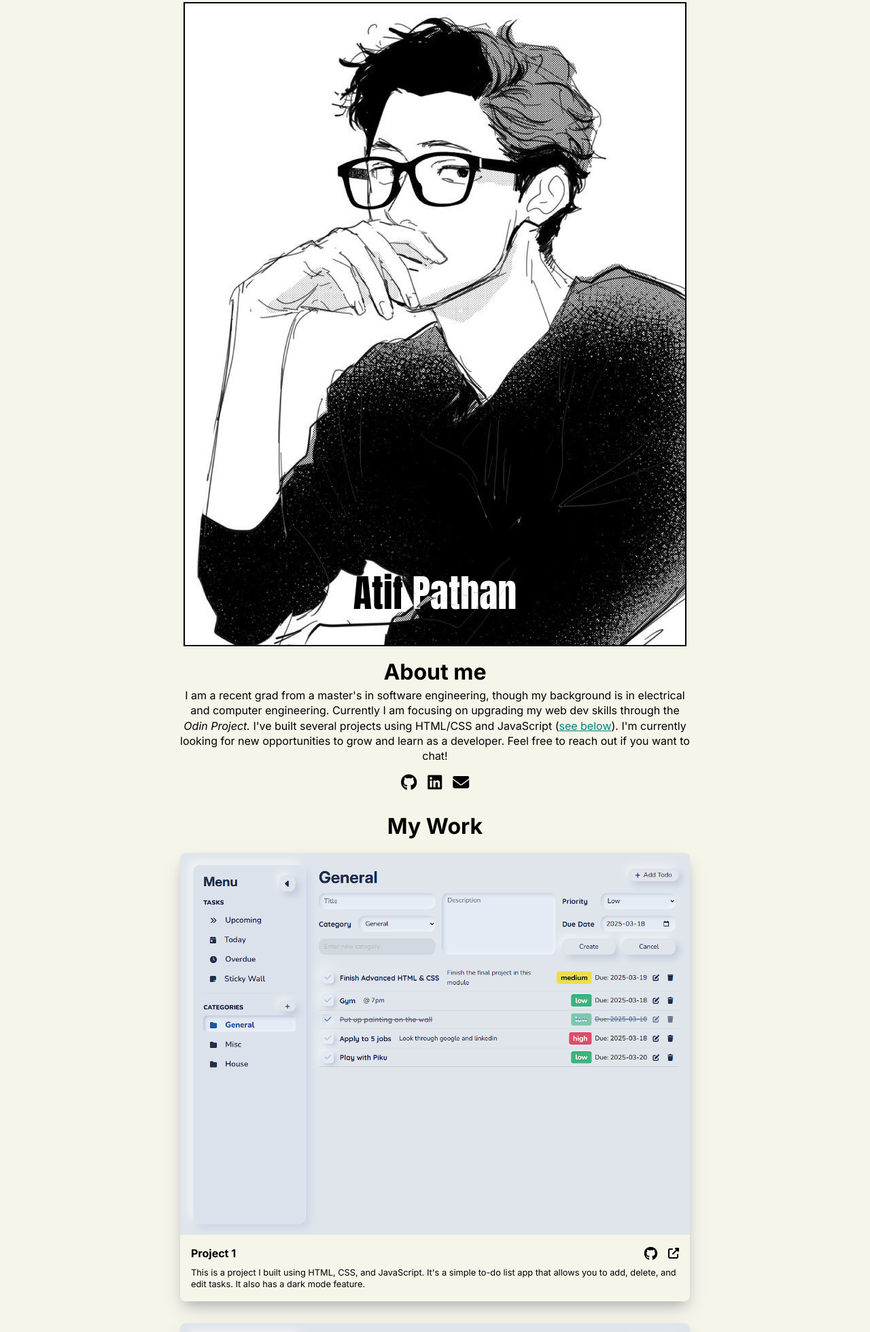
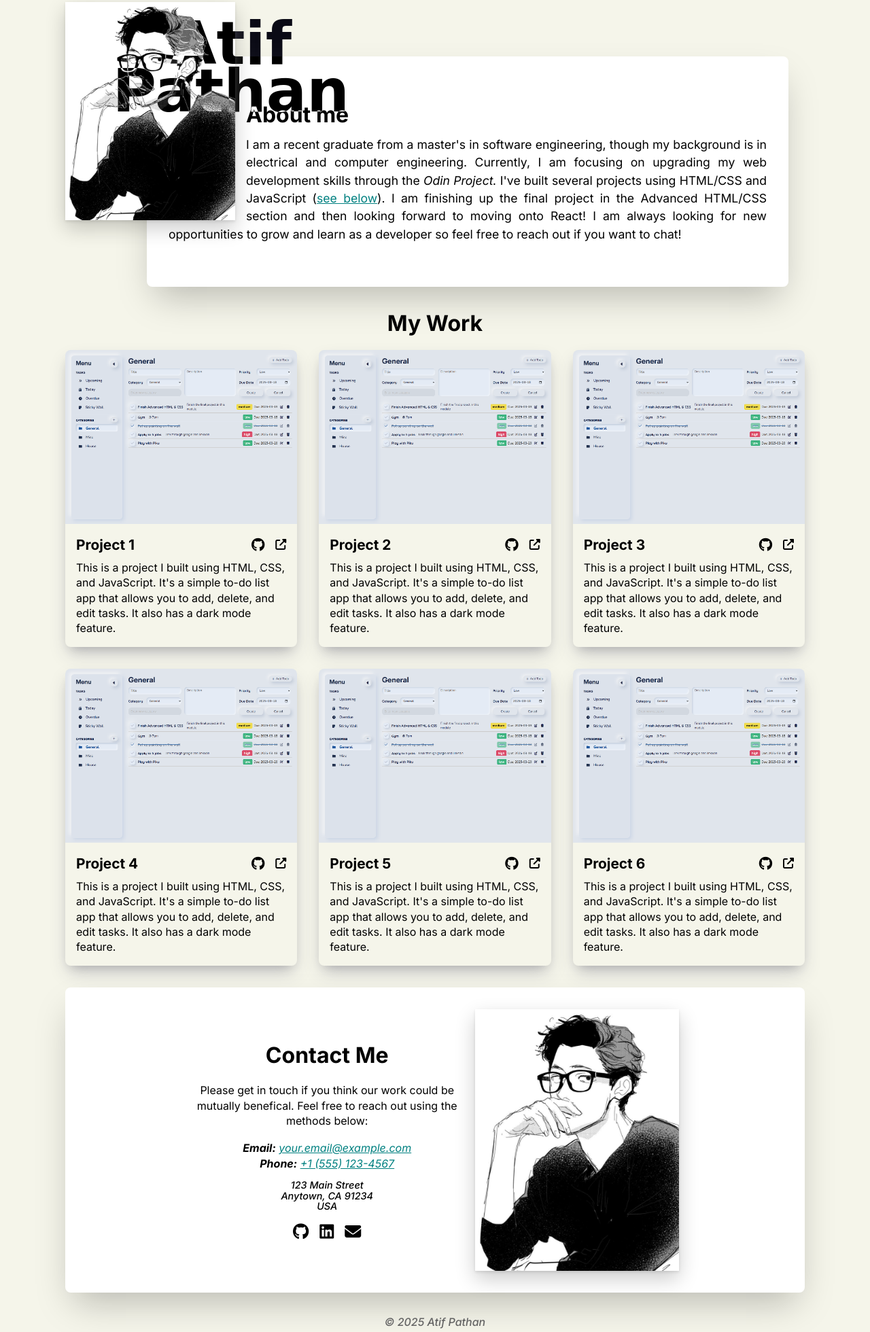
Before and after one commit to Atif-Pathan/homepage, a plain HTML site: page index.html in a window 1280 px wide. Shown: the part 29-1989 px from the top of the page at 68% size. Drawn offline with Linux system fonts and the light colour scheme; a web font is replaced by a local one.

Commit message:
add styling for tablet screen sizes

```diff
--- a/index.html
+++ b/index.html
@@ -13,14 +13,19 @@
 </head>
 <body>
     <header>
-        <div class="intro">
+        <div class="header-wrapper">
+        <!-- <div class="intro"> -->
+            <div class="headshot-wrapper">
                 <img class="headshot" src="./assets/me.jpg" alt="A headshot of Atif Pathan">
                 <h1 class="my-name">Atif Pathan</h1>
             </div>
+            <div class="about-me-wrapper">
                 <h2 class="section-heading">About me</h2>
                 <p class="about-me">
-            I am a recent grad from a master's in software engineering, though my background is in electrical and computer engineering. Currently I am focusing on upgrading my web dev skills through the <em>Odin Project.</em> I've built several projects using HTML/CSS and JavaScript (<u>see below</u>). I'm currently looking for new opportunities to grow and learn as a developer. Feel free to reach out if you want to chat!
+                    I am a recent graduate from a master's in software engineering, though my background is in electrical and computer engineering. Currently, I am focusing on upgrading my web development skills through the <em>Odin Project.</em> I've built several projects using HTML/CSS and JavaScript (<u>see below</u>). I am finishing up the final project in the Advanced HTML/CSS section and then looking forward to moving onto React! I am always looking for new opportunities to grow and learn as a developer so feel free to reach out if you want to chat!
                 </p>
+            </div>
+        </div>
         <nav aria-label="Social Media and Contact Links">
             <ul class="links">
                 <li>
@@ -156,9 +161,9 @@
     </main>
     <footer>
         <section id="contact">
+            <div class="contact-wrapper">
                 <h2 class="section-heading">Contact Me</h2>
                 <p class="call-action">Please get in touch if you think our work could be mutually benefical. Feel free to reach out using the methods below:</p>
-
                 <address>
                     <p>
                         <strong>Email:</strong> <a href="mailto:your.email@example.com">your.email@example.com</a>
@@ -172,7 +177,6 @@
                         USA
                     </p>
                 </address>
-
                 <nav aria-label="Social Media and Contact Links">
                     <ul class="links">
                         <li>
@@ -186,11 +190,10 @@
                         </li>
                     </ul>
                 </nav>
-
-            <p class="copy">&copy; 2025 Atif Pathan</p>
-
+            </div>
             <img class="my-image" src="./assets/me.jpg" alt="A headshot of Atif Pathan">
         </section>
+        <p class="copy">&copy; 2025 Atif Pathan</p>
     </footer>
 </body>
 </html>
--- a/styles.css
+++ b/styles.css
@@ -1,5 +1,5 @@
 
-@import url('https://fonts.googleapis.com/css2?family=Anton&family=Inter:ital,opsz,wght@0,14..32,100..900;1,14..32,100..900&display=swap');
+@import url('https://fonts.googleapis.com/css2?family=Anton&family=Fuggles&family=Inter:ital,opsz,wght@0,14..32,100..900;1,14..32,100..900&display=swap');
 /*
     1. Use a more-intuitive box-sizing model.
 */
@@ -30,7 +30,8 @@ body {
   -webkit-font-smoothing: antialiased;
   /* background: rgb(208, 208, 208); */
   font-family: "Inter", sans-serif;
-
+  min-width: 200px;
+  overflow-y: auto;
   background-color: rgb(245, 245, 234);
   display: flex;
   flex-direction: column;
@@ -97,6 +98,7 @@ header {
     flex-direction: column;
     margin: 2rem;
     align-items: center;
+    gap: 1rem;
 }
 
 main, footer {
@@ -115,7 +117,7 @@ footer {
 }
 
 header, main, footer {
-    max-width: 750px;
+    max-width: 80%;
 }
 
 .article-container {
@@ -125,29 +127,43 @@ header, main, footer {
     grid-template-columns: 1fr;
 }
 
-.intro {
+.header-wrapper {
     display: flex;
     flex-direction: column;
     align-items: center;
-    justify-content: center;
+    position: relative;
+}
+
+.headshot-wrapper {
     position: relative;
     margin-bottom: 1rem;
 }
 
 .headshot {
     border: 2px solid black;
+    max-width: 300px;
+    width: 100%;
 }
 
 .my-name {
+    position: absolute;
     width: 100%;
-    font-family: "Anton", sans-serif;
-    font-size: 3.5rem;
-    position: absolute;
-    bottom: 5%;
-    line-height: 1.1;
+    /* font-family: "Anton", sans-serif; */
+    font-family: "Fuggles", cursive;
+    font-size: 4.5rem;
+    font-weight: bold;
+    bottom: 10%;
+    left: 2%;
+    line-height: 0.8;
     color: white; /* Set text color to white */
     mix-blend-mode: difference; /* This creates the inversion effect */
     text-align: center;
+}
+
+.about-me-wrapper {
+    display: flex;
+    flex-direction: column;
+    align-items: center;
 }
 
 .section-heading {
@@ -158,7 +174,6 @@ header, main, footer {
 
 .about-me {
     text-align: center;
-    padding-bottom: 1rem;
 }
 
 .links {
@@ -204,16 +219,23 @@ u, a {
 }
 
 .card-title {
-    font-size: 1rem;
+    font-size: 1.3rem;
     font-weight: bold;
 }
 
 .card-content {
-    font-size: 0.8rem;
+    font-size: 1rem;
     padding: 0 1rem 1rem 1rem;
 }
 
 #contact {
+    display: flex;
+    flex-direction: column;
+    align-items: center;
+    gap: 1.1rem;
+}
+
+.contact-wrapper {
     display: flex;
     flex-direction: column;
     align-items: center;
@@ -241,4 +263,137 @@ address {
 
 .my-image {
     min-width: 100%;
+    box-shadow: rgba(0, 0, 0, 0.2) 0px 12px 28px 0px, rgba(0, 0, 0, 0.1) 0px 2px 4px 0px, rgba(255, 255, 255, 0.05) 0px 0px 0px 1px inset;
 }
+
+.copy {
+    color: rgb(100, 100, 100);
+    font-style: italic;
+    font-weight: 500;
+    margin: 1rem 0;
+}
+
+/* ------------ TABLET STYLES ------------ */
+/* Standard tablets and large mobile (600px and up) */
+@media (min-width: 600px) {
+    .article-container {
+        grid-template-columns: repeat(2, 1fr); /* Two columns for tablets */
+    }
+    header, main, footer {
+        max-width: 85%; /* Wider container for desktop */
+        width: 85%;
+    }
+    .intro{
+        max-width: none;
+        width: 100%;
+        align-items: flex-start;
+    }
+    .header-wrapper {
+        display: block;
+    }
+    .headshot-wrapper {
+        max-width: 250px;
+        float: left;
+        margin-bottom: 0.5rem;
+        margin-right: 1rem;
+        shape-outside: polygon(0 0, 100% 0, 100% 100%, 0 100%);
+        shape-margin: 1rem;
+    }
+    .header-wrapper + nav {
+        display: none;
+    }
+    .headshot {
+        border: none;
+        box-shadow: rgba(0, 0, 0, 0.2) 0px 12px 28px 0px, rgba(0, 0, 0, 0.1) 0px 2px 4px 0px, rgba(255, 255, 255, 0.05) 0px 0px 0px 1px inset;
+    }
+    .my-name {
+        bottom: initial;
+        left: initial;
+        top: 8%;
+        right: -95%;
+        font-family: "Fuggles", cursive;
+        width: fit-content;
+        font-weight: bold;
+        font-size: 5.5rem;
+    }
+    .section-heading {
+        text-align: left;
+    }
+    .about-me-wrapper {
+        display: block;
+        padding: 4rem 2rem;
+        margin: 5rem 1.5rem 0 7.5rem;
+        background-color: white;
+        border-radius: 0.5rem;
+        box-shadow: rgba(0, 0, 0, 0.25) 0px 25px 50px -12px;
+    }
+    .about-me {
+        margin-top: 0.5rem;
+        text-align: justify;
+        text-wrap: wrap;
+        line-height: 1.5;
+        font-size: 1.1rem;
+    }
+    .my-image {
+        min-width: initial;
+        width: 40%;
+        max-width: 300px;
+    }
+    #contact {
+        width: 100%;
+        flex-direction: row;
+        justify-content: center;
+        padding: 2rem;
+        background-color: white;
+        border-radius: 0.5rem;
+        box-shadow: rgba(0, 0, 0, 0.25) 0px 25px 50px -12px;
+    }
+}
+
+/* ------------ IPAD SPECIFIC OVERRIDES ------------ */
+/* This specifically targets iPads regardless of pixel density */
+@media only screen
+  and (min-device-width: 768px)
+  and (max-device-width: 1366px)
+  and (orientation: landscape)
+  and (-webkit-min-device-pixel-ratio: 1) {
+    .article-container {
+        grid-template-columns: repeat(2, 1fr); /* Force two columns for all iPads */
+    }
+
+}
+
+/* High-DPI iPads and iPad Pros override */
+@media only screen
+  and (min-device-width: 768px)
+  and (max-device-width: 1366px)
+  and (orientation: landscape)
+  and (-webkit-min-device-pixel-ratio: 2) {
+    .article-container {
+        grid-template-columns: repeat(2, 1fr); /* Force two columns for Retina iPads */
+    }
+}
+
+/* ------------ DESKTOP STYLES ------------ */
+/* Standard desktop (1024px and up) */
+@media (min-width: 1024px) {
+    header, main, footer {
+        max-width: 90%; /* Wider container for desktop */
+    }
+
+    .article-container {
+        grid-template-columns: repeat(3, 1fr); /* Three columns for desktop */
+    }
+}
+
+/* Large desktop and 4K+ (1600px and up) */
+@media (min-width: 1600px) {
+    header, main, footer {
+        max-width: 1400px; /* Much wider container for large screens */
+    }
+
+    /* Optional: you could go to 4 columns for very large screens */
+    .article-container {
+        gap: 2.5rem; /* Slightly larger gap for big screens */
+    }
+}
```
Lines whose indentation alone changed are shown as unchanged.
